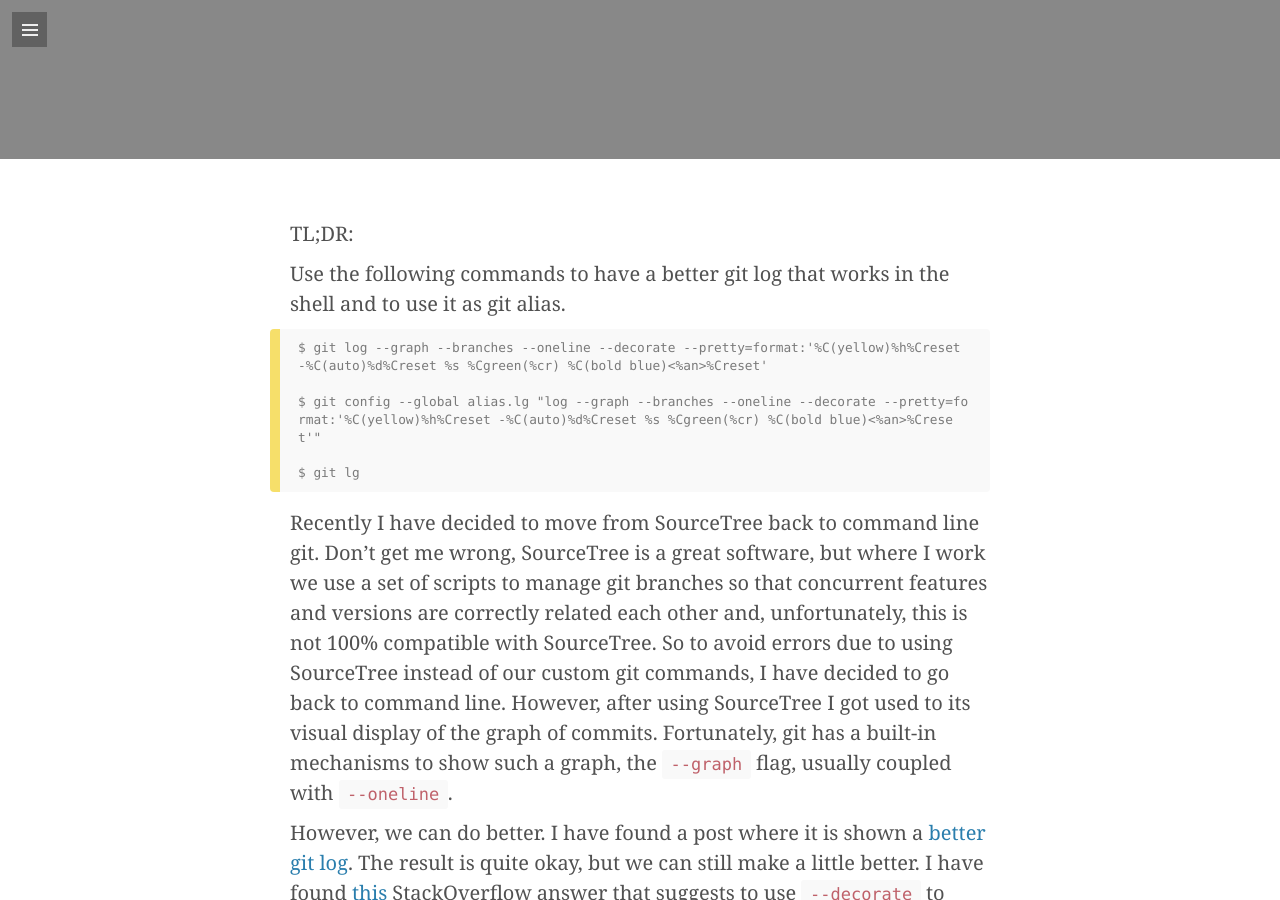
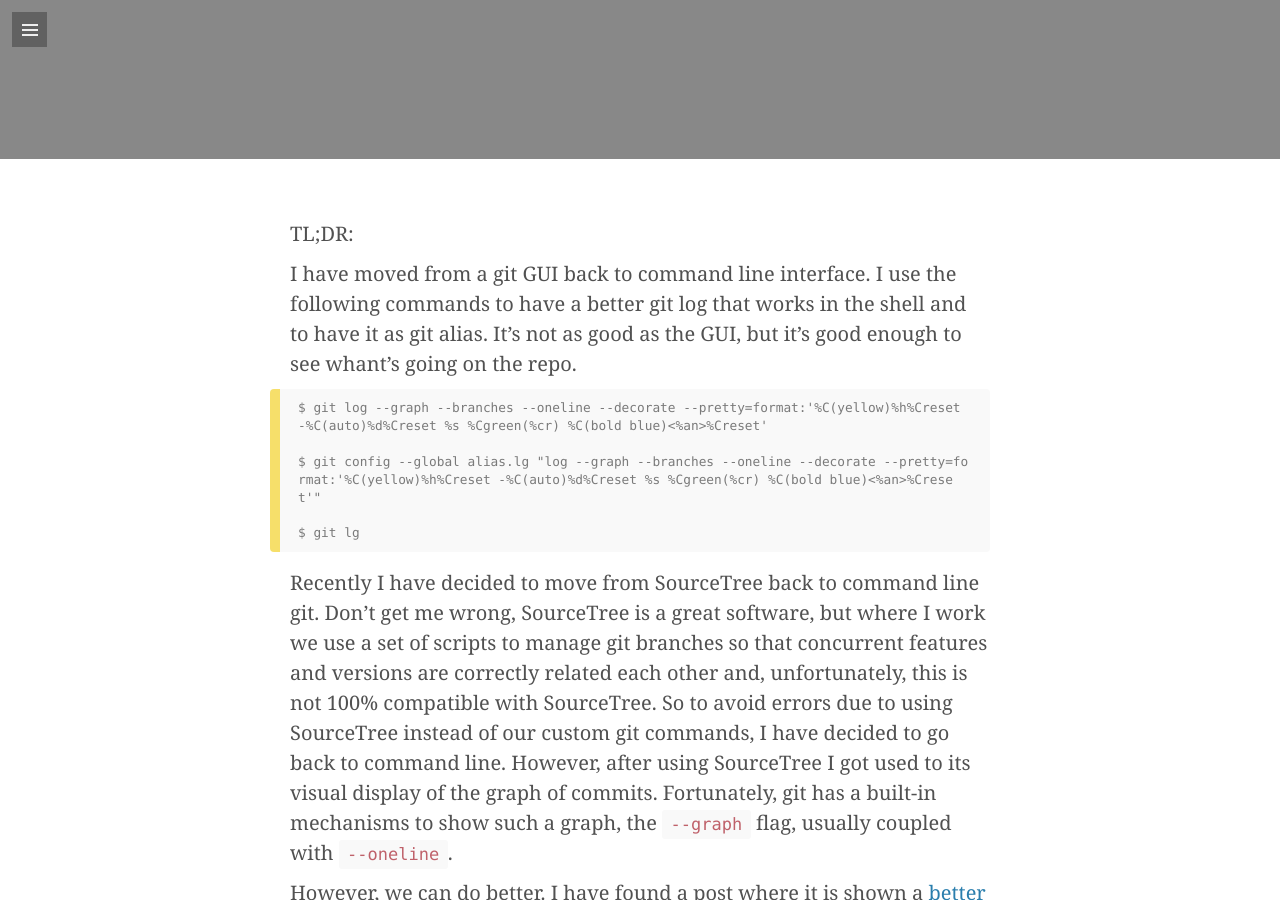
Before and after one commit to davidevernizzi/davidevernizzi.github.io, a Jekyll site: the page built from _posts/2018-01-03-even-better-git-log.markdown, in a window 1280 px wide and 900 px high, scrolled down 741 px. Built offline with Jekyll 4.4.1, drawn with Linux system fonts in a browser that asks for light colours; some web fonts are replaced.

Commit message:
fixed typo

````diff
--- a/_posts/2018-01-03-even-better-git-log.markdown
+++ b/_posts/2018-01-03-even-better-git-log.markdown
@@ -7,7 +7,8 @@ categories: git
 
 TL;DR:
 
-Use the following commands to have a better git log that works in the shell and to use it as git alias.
+I have moved from a git GUI back to command line interface. I use the following commands to have a better git log that works in the shell and to have it as git alias.
+It's not as good as the GUI, but it's good enough to see whant's going on the repo.
 
 ```
 $ git log --graph --branches --oneline --decorate --pretty=format:'%C(yellow)%h%Creset -%C(auto)%d%Creset %s %Cgreen(%cr) %C(bold blue)<%an>%Creset'
````
